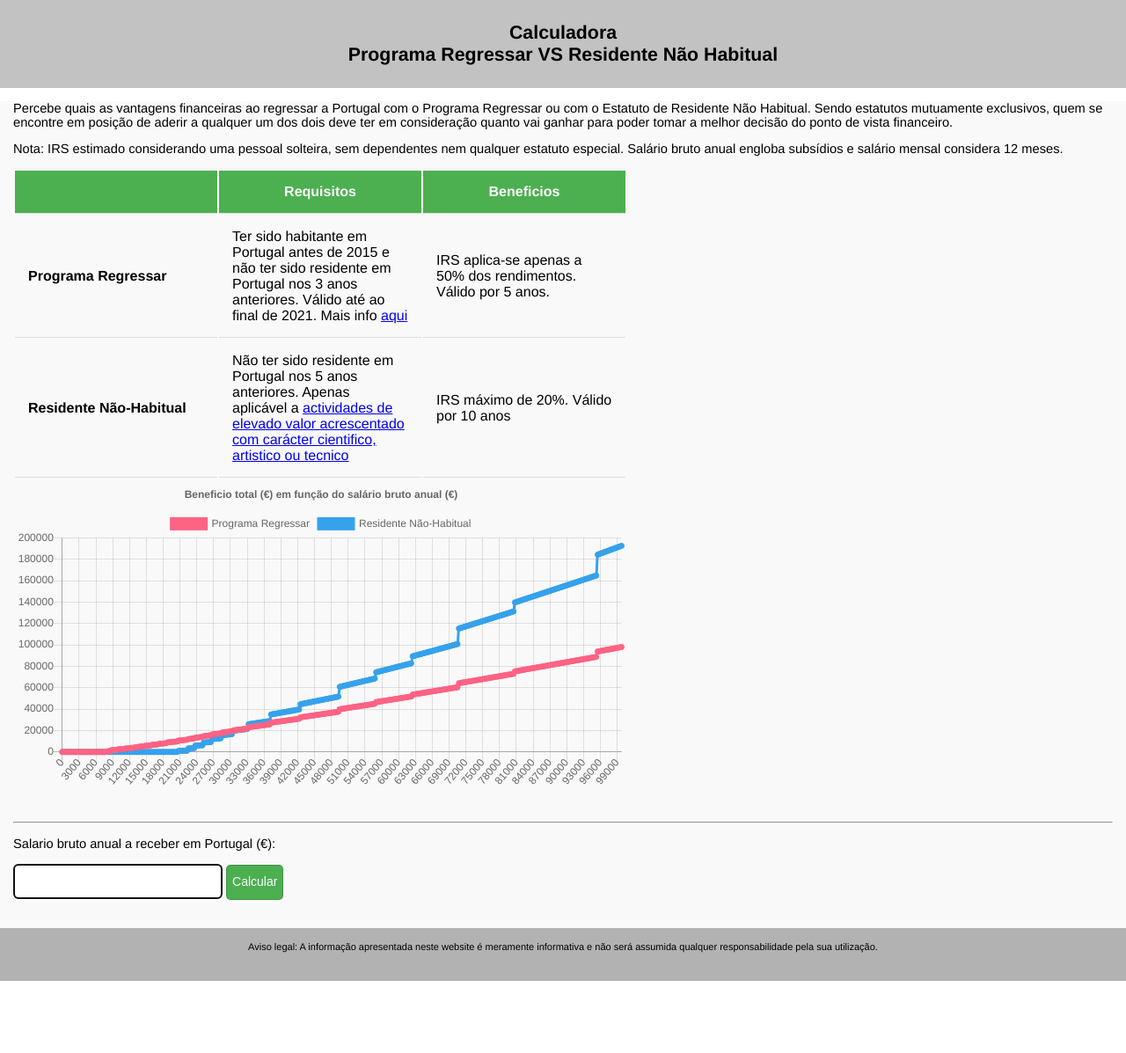
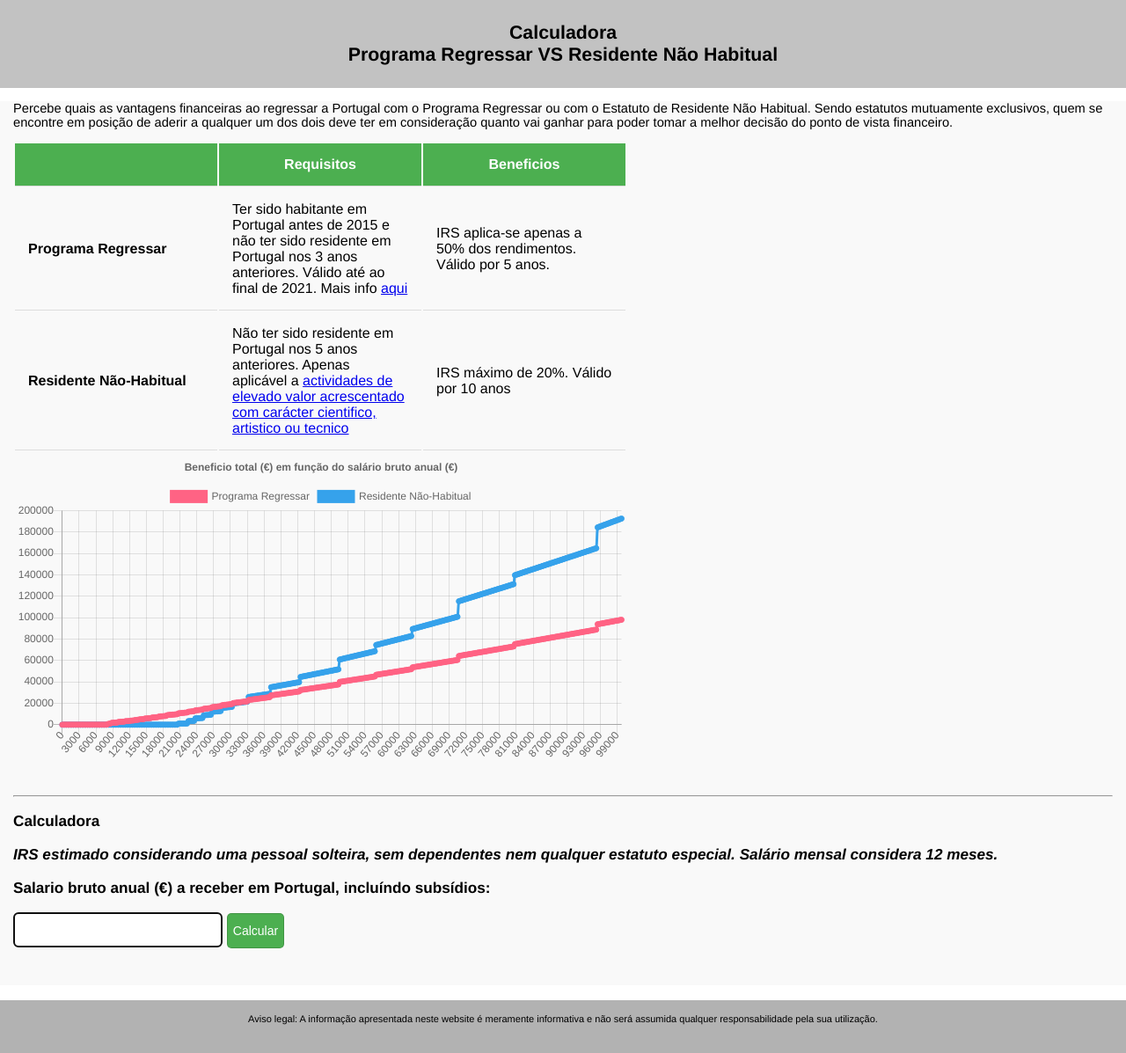
Before and after one commit to joaocraveiro/regressar, a plain HTML site: page index.html in a window 1280 px wide. Shown: the whole page at 88% size. Before the commit the page ends 1115 px from the top, so only its background shows below. Drawn offline with nearby package versions, Linux system fonts and the light colour scheme.

Commit message:
Alterações textos explicativos

```diff
--- a/index.html
+++ b/index.html
@@ -177,7 +177,6 @@
 		<div class="content">
 			<p>
 				<p>Percebe quais as vantagens financeiras ao regressar a Portugal com o Programa Regressar ou com o Estatuto de Residente Não Habitual. Sendo estatutos mutuamente exclusivos, quem se encontre em posição de aderir a qualquer um dos dois deve ter em consideração quanto vai ganhar para poder tomar a melhor decisão do ponto de vista financeiro.</p>
-				<p>Nota: IRS estimado considerando uma pessoal solteira, sem dependentes nem qualquer estatuto especial. Salário bruto anual engloba subsídios e salário mensal considera 12 meses.</p>
 			</p>
 
 			<table>
@@ -206,8 +205,10 @@
 
 			<br><br>
 			<hr>
+				<h3>Calculadora</>
 			<p>
-				Salario bruto anual a receber em Portugal (€):
+				<p><i>IRS estimado considerando uma pessoal solteira, sem dependentes nem qualquer estatuto especial. Salário mensal considera 12 meses.</i></p>
+				Salario bruto anual (€) a receber em Portugal, incluíndo subsídios:
 			</p>
 			<input id="input-salario-bruto" type="text" autofocus>
 			<button onclick="calcular()">Calcular</button>
@@ -215,9 +216,6 @@
 
 
 			<div id="resultados" style="display:none">
-				<p>
-					(Cálculos efectuados para solteiro, sem filhos, a trabalhar por contra de outrem)
-				</p>
 				<table>
 					<tr>
 						<th></th>
```
